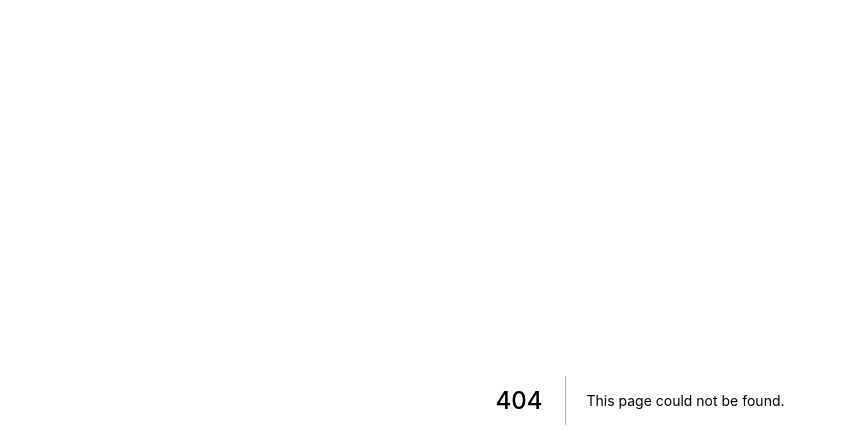
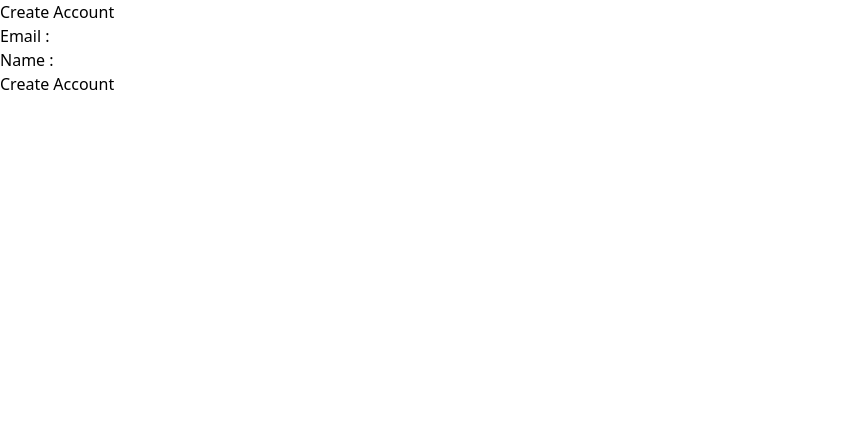
Before and after one commit to haneulee/tweet, a Next.js app: page /sign-up in a window 1280 px wide. Before the commit this address had no page. Shown: the top 448 px of the page, without its empty margins (0-846 px from the left). Built offline with nearby package versions, Linux system fonts and the light colour scheme.

Commit message:
add log-in/sign-up page

```diff
--- /dev/null
+++ b/pages/log-in.tsx
@@ -0,0 +1,48 @@
+import useMutation from "lib/client/useMutation";
+import useUser from "lib/client/useUser";
+import { NextPage } from "next";
+import { useEffect } from "react";
+import { useForm } from "react-hook-form";
+
+const Enter: NextPage = () => {
+    const { mutateUser } = useUser();
+    const {
+        register,
+        handleSubmit,
+        formState: { errors },
+        reset,
+    } = useForm();
+    const [enter, { loading, data }] = useMutation("/api/users/enter");
+
+    const onValid = (validForm) => {
+        if (loading) return;
+        enter(validForm);
+        reset();
+    };
+
+    useEffect(() => {
+        if (data && data.ok) {
+            mutateUser();
+        }
+    }, [data]);
+    return (
+        <>
+            <h2>Log in</h2>
+            <form onSubmit={handleSubmit(onValid)}>
+                <div>
+                    <label htmlFor="email">Email : </label>
+                    <input
+                        {...register("email", {
+                            required: "Please write down your email.",
+                        })}
+                        type="email"
+                    />
+                    {errors.email?.message}
+                </div>
+                <input type="submit" value="Log in"></input>
+            </form>
+        </>
+    );
+};
+
+export default Enter;
--- /dev/null
+++ b/pages/sign-up.tsx
@@ -0,0 +1,61 @@
+import useMutation from "lib/client/useMutation";
+import { NextPage } from "next";
+import { useRouter } from "next/router";
+import { useEffect } from "react";
+import { useForm } from "react-hook-form";
+
+const CreateAccount: NextPage = () => {
+    const router = useRouter();
+    const {
+        register,
+        handleSubmit,
+        formState: { errors },
+        reset,
+    } = useForm();
+    const [create, { loading, data }] = useMutation("/api/users/create");
+
+    const onValid = (validForm) => {
+        if (loading) return;
+        create(validForm);
+        reset();
+    };
+    useEffect(() => {
+        if (data) {
+            if (data.ok) {
+                router.push("/log-in");
+            } else if (data.error) {
+                window.confirm(data.error);
+            }
+        }
+    }, [data, router]);
+    return (
+        <>
+            <h2>Create Account</h2>
+            <form onSubmit={handleSubmit(onValid)}>
+                <div>
+                    <label htmlFor="email">Email : </label>
+                    <input
+                        {...register("email", {
+                            required: "Please write down your email.",
+                        })}
+                        type="email"
+                    />
+                    {errors.email?.message}
+                </div>
+                <div>
+                    <label htmlFor="name">Name : </label>
+                    <input
+                        {...register("name", {
+                            required: "Please write down your name.",
+                        })}
+                        type="name"
+                    />
+                    {errors.name?.message}
+                </div>
+                <input type="submit" value="Create Account"></input>
+            </form>
+        </>
+    );
+};
+
+export default CreateAccount;
```
